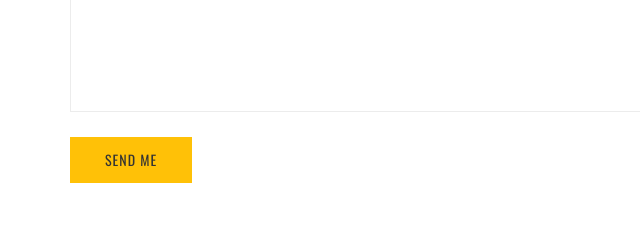
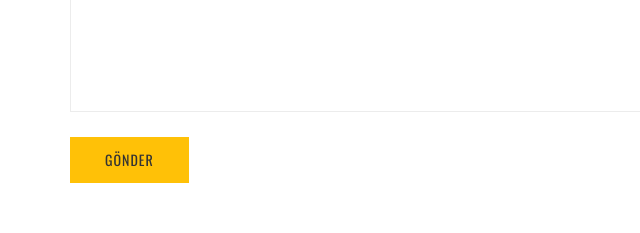
Before and after one commit to Alikerem167/True-insaat-projesi, a plain HTML site: page contact.html in a window 1280 px wide. Shown: the part 1240-1473 px from the top of the page, 0-640 px from the left. Drawn offline with nearby package versions, Linux system fonts and the light colour scheme; some packages are replaced by stand-ins of ours.

Commit message:
DEMO PLUS

```diff
--- a/contact.html
+++ b/contact.html
@@ -144,7 +144,7 @@
                         </label>
                       </li>
                       <li class="col-sm-12">
-                        <button type="submit" value="submit" id="btn_submit" class="btn btn-yellow" onClick="proceed();">SEND ME</button>
+                        <button type="submit" value="submit" id="btn_submit" class="btn btn-yellow" onClick="proceed();">GÖNDER</button>
                       </li>
                     </ul>
                   </form>
```
